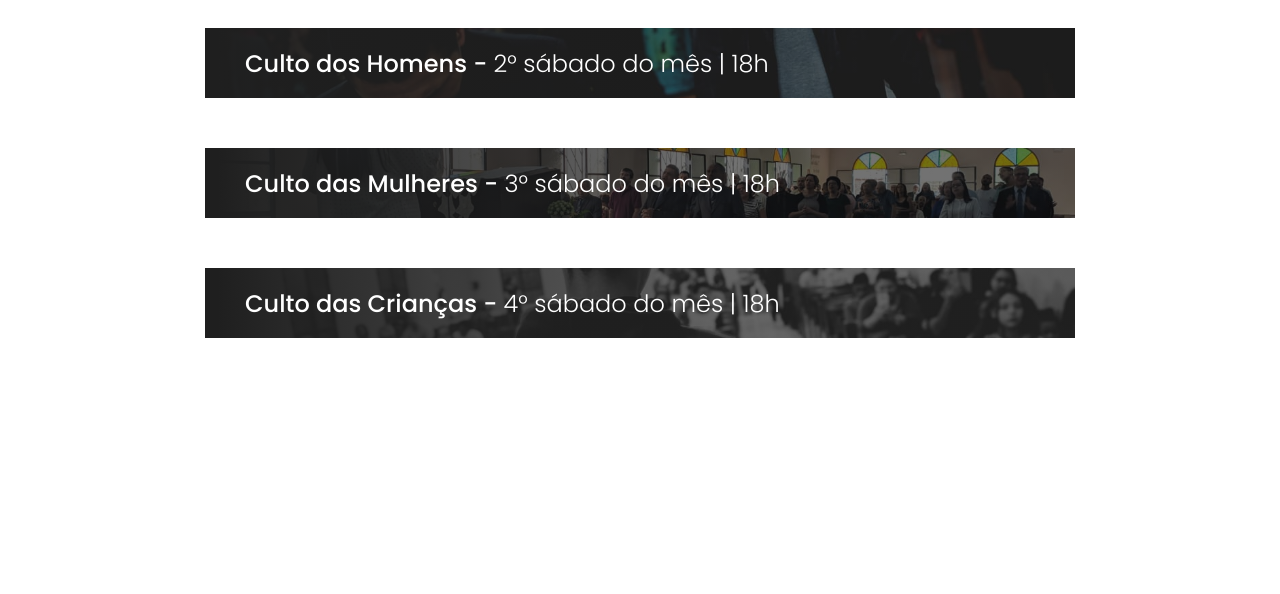
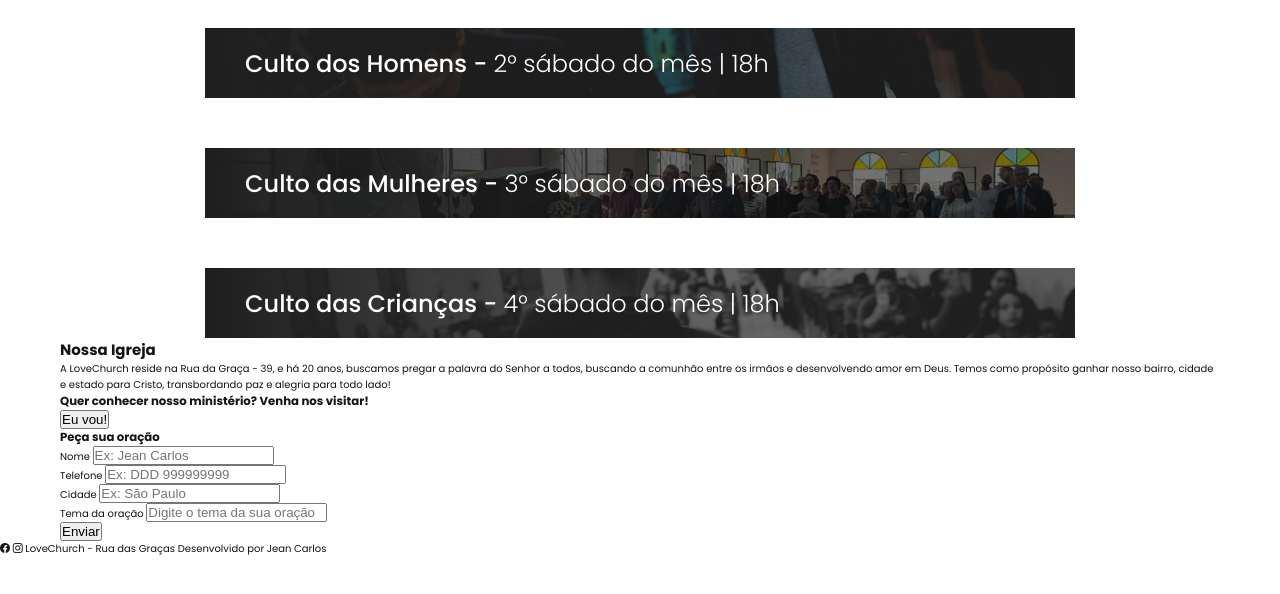
Before and after one commit to JeCarlos7713/loveChurch, a plain HTML site: page projeto-loveChurch/index.html in a window 1280 px wide. Shown: the part 1952-2546 px from the top of the page. Drawn offline with nearby package versions, Linux system fonts and the light colour scheme.

Commit message:
Atualiza estrutura

```diff
--- a/projeto-loveChurch/index.html
+++ b/projeto-loveChurch/index.html
@@ -7,14 +7,17 @@
     <meta name="viewport" content="width=device-width, initial-scale=1.0">
     <link rel="shortcut icon" href="img/Logo.svg" type="image/x-icon">
     <link rel="stylesheet" href="style.css">
+    <link rel="stylesheet" href="https://cdn.jsdelivr.net/npm/bootstrap-icons@1.8.0/font/bootstrap-icons.css">
 
     <title>LoveChurch</title>
 </head>
 
 <body>
     <header id="header">
+
+        <nav id="nav">
             <div class="wrapper">
-            <nav>
+                <div class="content">
                     <div class="logo">
                         <img src="img/Logo.svg" alt="Logo">
                         <span>LoveChurch</span>
@@ -36,14 +39,21 @@
                             </a>
                         </ul>
                     </div>
+                </div>
+
                 <!--Menu-->
+            </div>
         </nav>
-
+        <div class="wrapper">
             <div class="text-hero">
                 <h1 class="title">Sejam todos bem-vindos!</h1>
                 <p>Uma igreja no coração de Deus, unificando vidas no amor de Jesus Cristo!</p>
             </div>
             <!--Texto do header-->
+        </div>
+
+
+
 
         </div>
         <!--Wrapper-->
@@ -70,7 +80,7 @@
             <!--Seção departamentos-->
             <div class="wrapper">
                 <div class="title-worship">
-                    <h3>Nossos Cultos:</h3>
+                    <h3>Nossos Departamentos:</h3>
                 </div>
                 <div class="cards">
                     <div class="card card1">
@@ -127,7 +137,63 @@
             </div>
             <!--Wrapper-->
         </section>
+
+        <section class="about">
+            <div class="wrapper">
+                <div class="infos">
+                    <div class="contain">
+                        <h2>Nossa Igreja</h2>
+                        <p>A LoveChurch reside na Rua da Graça - 39, e há 20 anos, buscamos pregar a palavra do Senhor a
+                            todos, buscando a comunhão entre os irmãos e desenvolvendo amor em Deus.
+
+                            Temos como propósito ganhar nosso bairro, cidade e estado para Cristo, transbordando paz e
+                            alegria para todo lado! </p>
+                        <h3>Quer conhecer nosso ministério? Venha nos visitar!</h3>
+                        <button type="button" class="btn-go">Eu vou!</button>
+                    </div>
+
+                </div>
+            </div>
+        </section>
+
+        <section class="pray">
+            <div class="wrapper">
+                <h3>Peça sua oração</h3>
+                <div class="form-pray">
+                    <form action="">
+                        <div class="name">
+                            <label">Nome</label>
+                                <input type="text" name="name" id="name" placeholder="Ex: Jean Carlos">
+                        </div>
+                        <div class="tel">
+                            <label">Telefone</label>
+                                <input type="number" name="number" id="number" placeholder="Ex: DDD 999999999">
+                        </div>
+                        <div class="city">
+                            <label">Cidade</label>
+                                <input type="text" name="city" id="city" placeholder="Ex: São Paulo">
+                        </div>
+                        <div class="theme">
+                            <label>Tema da oração</label>
+                            <input type="text" name="theme" id="theme" placeholder="Digite o tema da sua oração">
+                        </div>
+                        <div class="submit">
+                            <button type="submit">Enviar</button>
+                        </div>
+                    </form>
+                </div>
+            </div>
+        </section>
     </main>
+
+    <footer>
+        <div class="footer">
+            <i class="bi bi-facebook"></i>
+            <i class="bi bi-instagram"></i>
+            <span>LoveChurch - Rua das Graças</span>
+            <span>Desenvolvido por Jean Carlos</span>
+        </div>
+    </footer>
 
     <script src="app.js"></script>
 </body>
```
Lines whose indentation alone changed are shown as unchanged.
